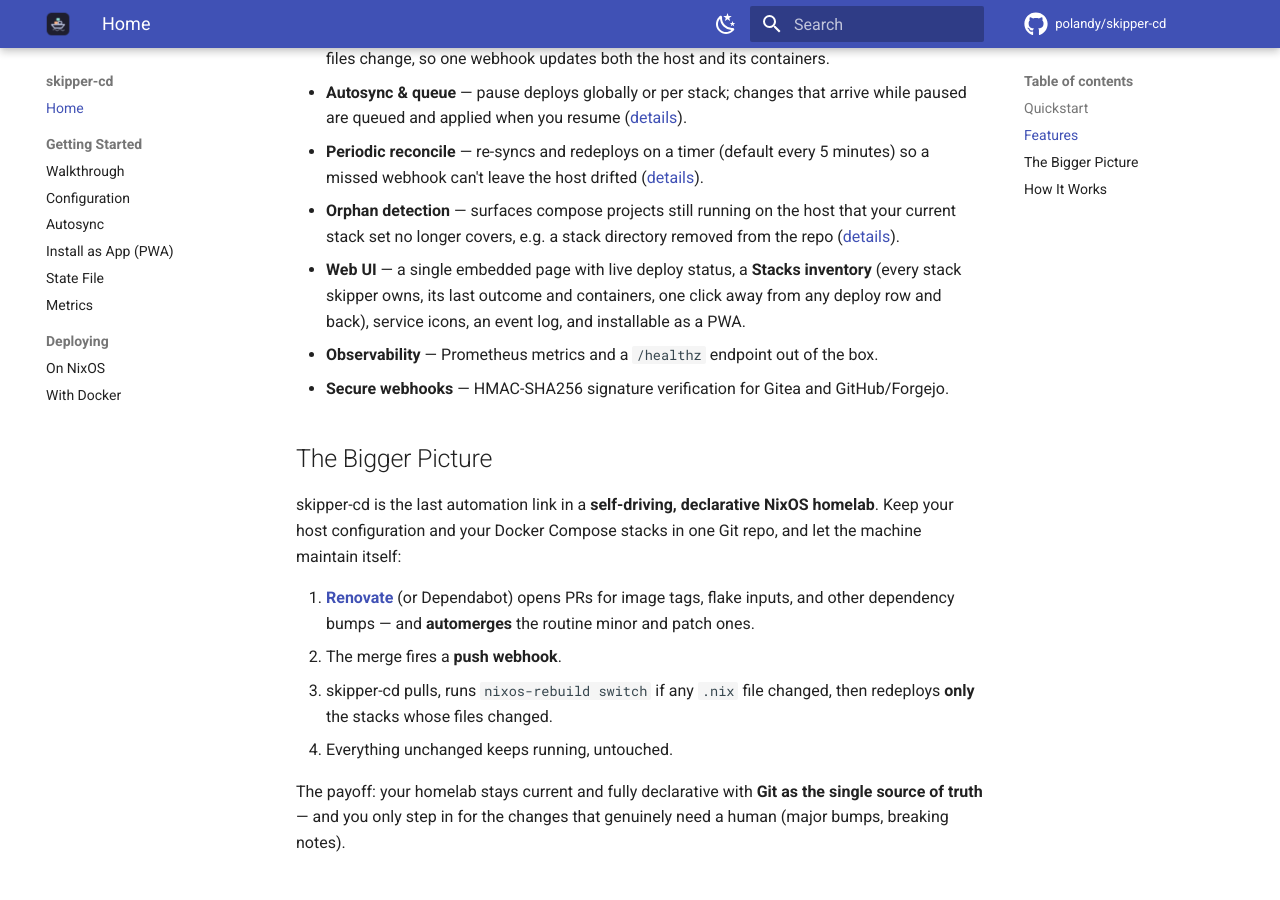
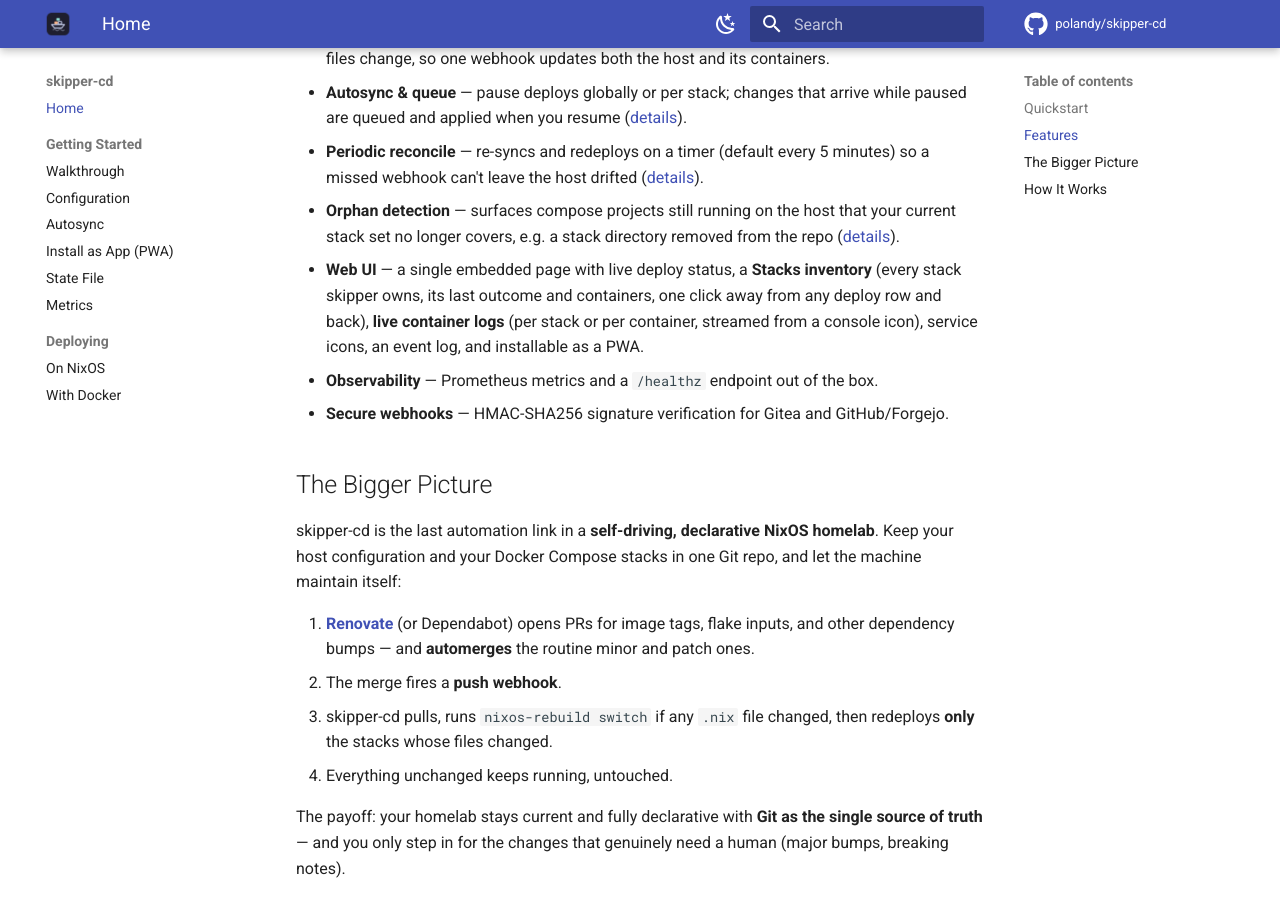
Before and after one commit to polandy/skipper-cd, an MkDocs documentation site: the page built from docs/index.md, in a window 1280 px wide and 900 px high, scrolled down 1323 px. Built offline with MkDocs 1.6.1 and Material for MkDocs 9.7.7, drawn with Linux system fonts in a browser that asks for light colours; comment, search, counter and statistics services are not loaded.

Commit message:
docs: list container logs in the feature blurbs + package map
Add live container logs to the Web UI feature bullet (README + docs/index.md)
and record internal/containerlogs in CLAUDE.md's package list.

```diff
--- a/docs/index.md
+++ b/docs/index.md
@@ -36,7 +36,7 @@ New here? The **[Getting Started walkthrough](getting-started.md)** covers the w
 - **Autosync & queue** — pause deploys globally or per stack; changes that arrive while paused are queued and applied when you resume ([details](autosync.md)).
 - **Periodic reconcile** — re-syncs and redeploys on a timer (default every 5 minutes) so a missed webhook can't leave the host drifted ([details](configuration.md#periodic-reconcile)).
 - **Orphan detection** — surfaces compose projects still running on the host that your current stack set no longer covers, e.g. a stack directory removed from the repo ([details](state.md#orphaned-stacks)).
-- **Web UI** — a single embedded page with live deploy status, a **Stacks inventory** (every stack skipper owns, its last outcome and containers, one click away from any deploy row and back), service icons, an event log, and installable as a PWA.
+- **Web UI** — a single embedded page with live deploy status, a **Stacks inventory** (every stack skipper owns, its last outcome and containers, one click away from any deploy row and back), **live container logs** (per stack or per container, streamed from a console icon), service icons, an event log, and installable as a PWA.
 - **Observability** — Prometheus metrics and a `/healthz` endpoint out of the box.
 - **Secure webhooks** — HMAC-SHA256 signature verification for Gitea and GitHub/Forgejo.
 
```
Also changed, not shown: CLAUDE.md (+1 -0 lines), README.md (+1 -1 lines).
